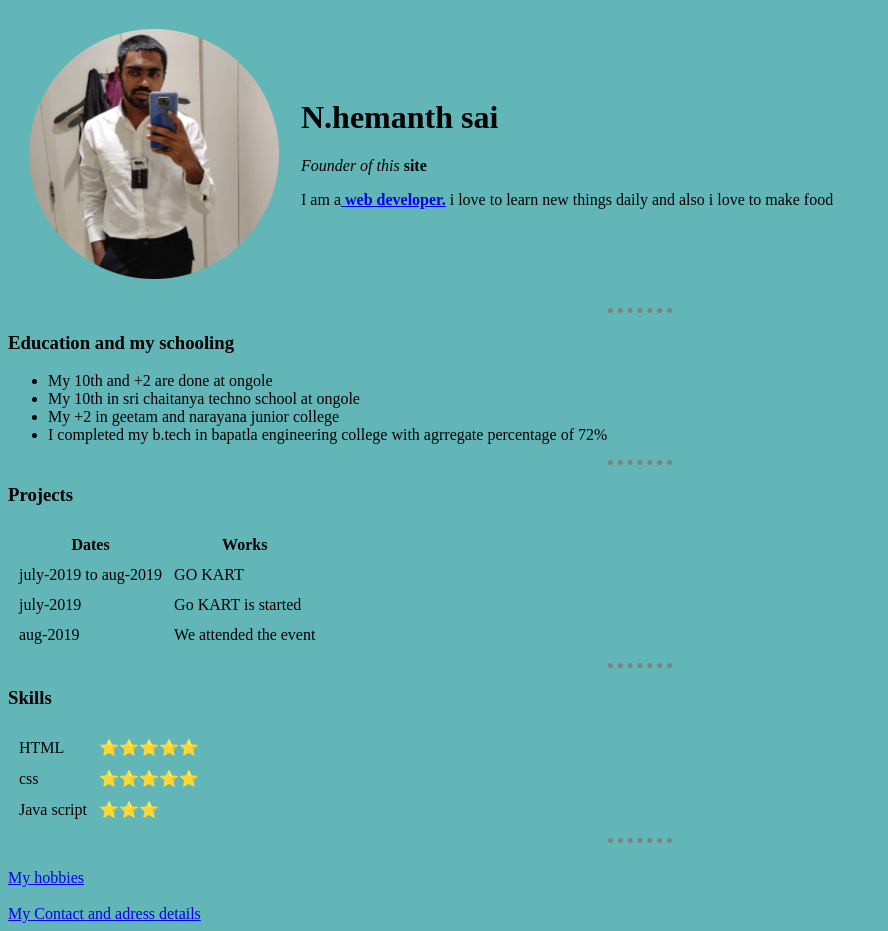
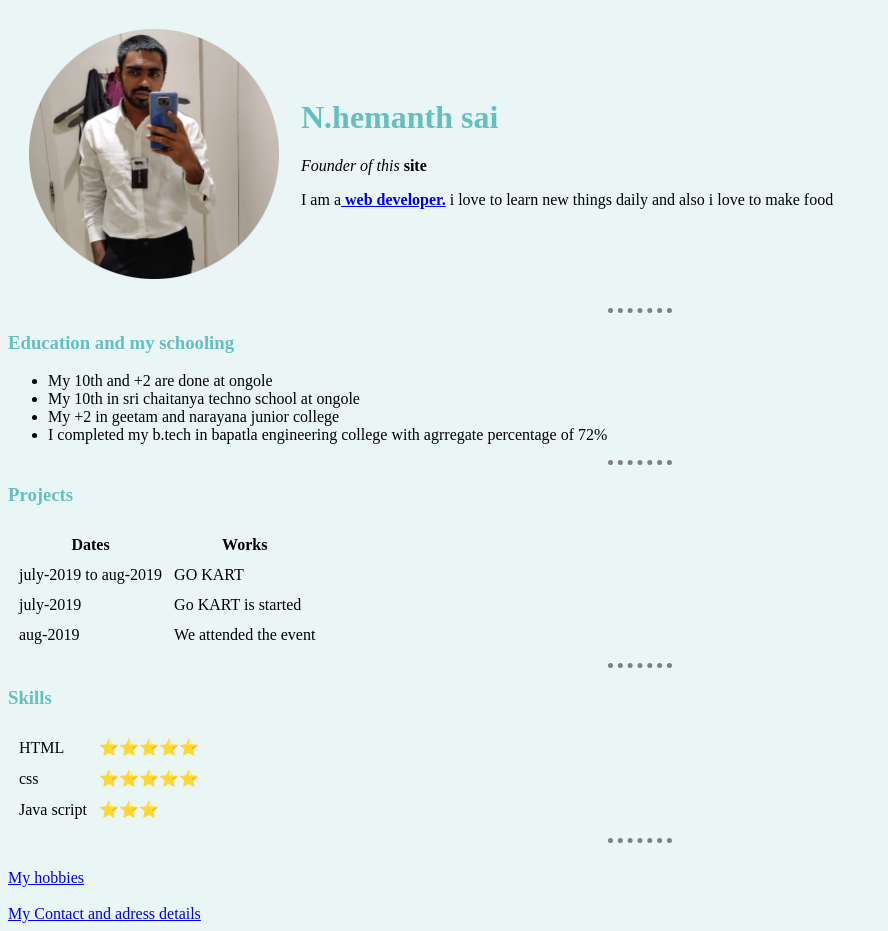
Before and after one commit to NelloriHemanthsai/cv, a plain HTML site: page index.html in a window 1280 px wide. Shown: the whole page, without its empty margins (0-888 px from the left). Drawn offline with Linux system fonts and the light colour scheme.

Commit message:
Update index.html

```diff
--- a/index.html
+++ b/index.html
@@ -4,7 +4,7 @@
     <title> 💙Hemanth's personal details</title>
     <style>
         body{
-            background-color: #62B6B7;
+            background-color: #EAF6F6;
         }
         hr{
            border-style: none;
@@ -12,6 +12,12 @@
            border-width: 5px;
            border-color: grey;
            width: 5%;
+        }
+        h1{
+            color:#66BFBF;
+        }
+        h3{
+            color:#66BFBF;
         }
     </style>
 </head>
```
